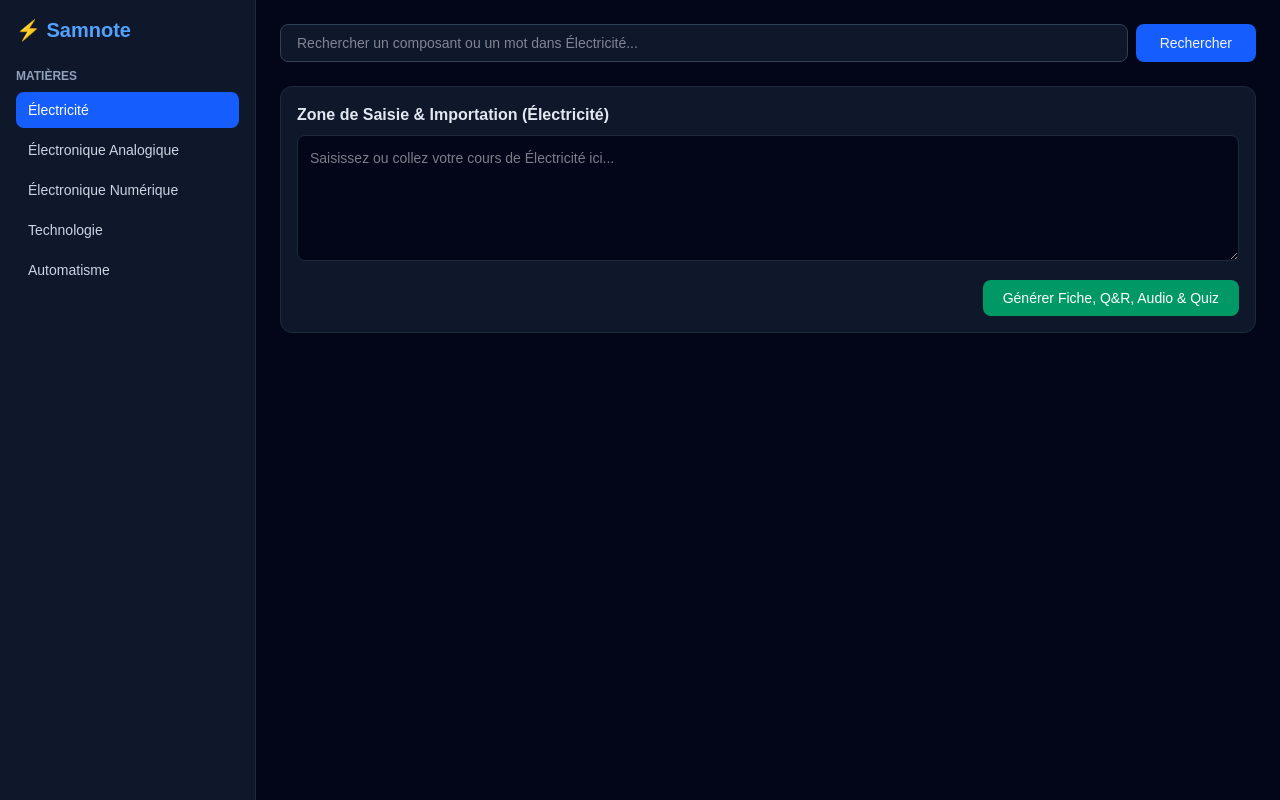
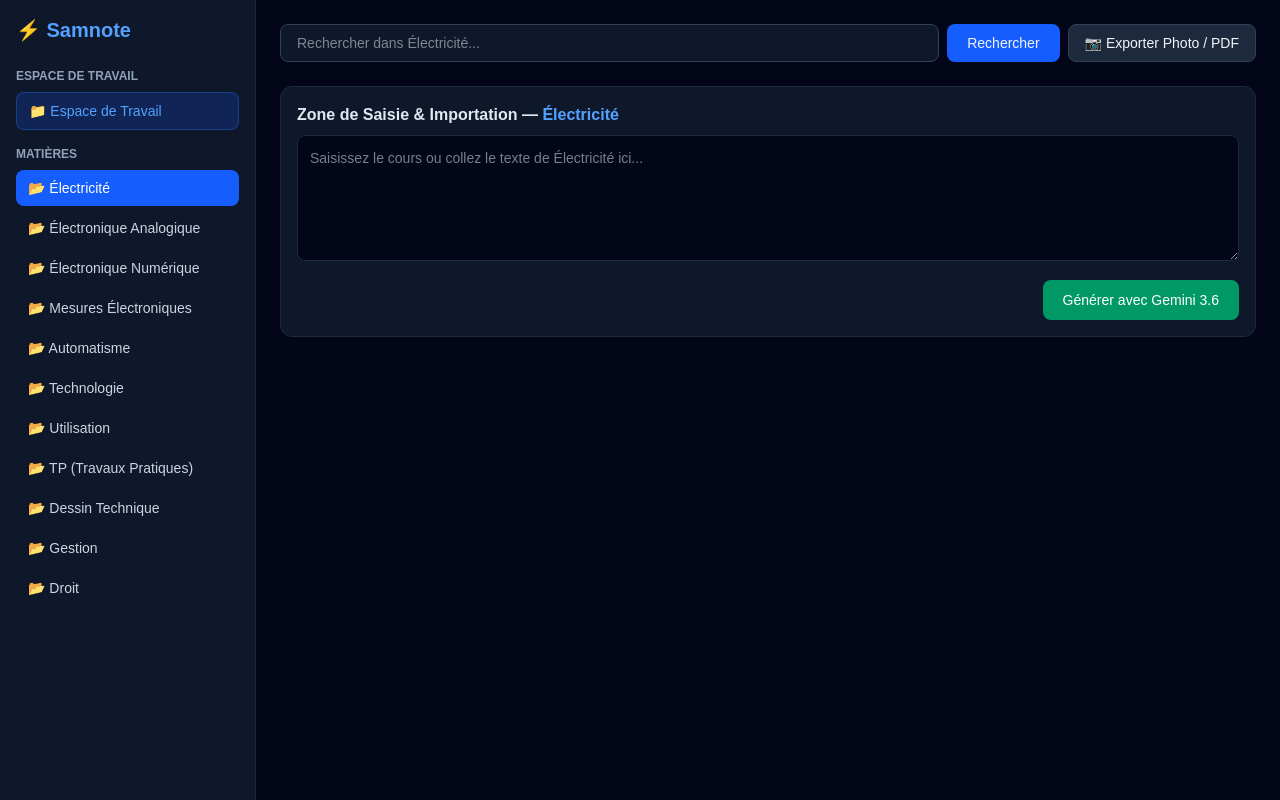
Before and after one commit to learderspressafrica-stack/studyquiz-ai, a Next.js app: page / in a window 1280 px wide. Built offline with nearby package versions, Linux system fonts and the light colour scheme.

Commit message:
Fix: Restauration des matieres, support Gemini 3.6, boutton export PDF/Photo et Q&R

```diff
--- a/app/page.tsx
+++ b/app/page.tsx
@@ -1,6 +1,6 @@
 'use client';
 
-import React, { useState, useEffect } from 'react';
+import React, { useState } from 'react';
 
 interface QuizItem {
   question: string;
@@ -27,14 +27,29 @@ interface SearchResult {
   imageUrl: string;
 }
 
-export default function WorkspacePage() {
+export default function SamnoteWorkspace() {
+  // Liste complète de toutes vos matières
+  const subjectsList = [
+    'Électricité',
+    'Électronique Analogique',
+    'Électronique Numérique',
+    'Mesures Électroniques',
+    'Automatisme',
+    'Technologie',
+    'Utilisation',
+    'TP (Travaux Pratiques)',
+    'Dessin Technique',
+    'Gestion',
+    'Droit'
+  ];
+
   const [currentSubject, setCurrentSubject] = useState<string>('Électricité');
   const [inputText, setInputText] = useState<string>('');
   const [loading, setLoading] = useState<boolean>(false);
   const [searchLoading, setSearchLoading] = useState<boolean>(false);
   const [searchQuery, setSearchQuery] = useState<string>('');
 
-  // Données par matière (empêche le blocage/mélange entre matières)
+  // Stockage indépendant des cours générés par matière
   const [subjectData, setSubjectData] = useState<Record<string, {
     summary?: string;
     qa?: QAItem[];
@@ -42,16 +57,15 @@ export default function WorkspacePage() {
     quiz?: QuizItem[];
   }>>({});
 
-  // Résultat de la barre de recherche
   const [searchResult, setSearchResult] = useState<SearchResult | null>(null);
 
-  // 1. Vider la recherche et rafraîchir l'interface au changement de matière
+  // Changement de matière et remise à zéro de la recherche
   const handleSubjectChange = (subject: string) => {
     setCurrentSubject(subject);
-    setSearchResult(null); // Réinitialise la recherche lors du changement d'onglet
+    setSearchResult(null);
   };
 
-  // 2. Génération de Fiche, Quiz, Q&R et Audio
+  // Traitement du cours avec Gemini 3.6
   const handleGenerate = async () => {
     if (!inputText.trim()) return;
     setLoading(true);
@@ -76,16 +90,16 @@ export default function WorkspacePage() {
           }
         }));
       } else {
-        alert(data.error || "Une erreur est survenue.");
+        alert(data.error || "Erreur de génération avec Gemini 3.6.");
       }
     } catch (err) {
-      alert("Erreur de connexion au serveur.");
+      alert("Erreur de communication avec le serveur.");
     } finally {
       setLoading(false);
     }
   };
 
-  // 3. Recherche de concept (avec Définition, Fonctionnement, Caractéristiques et Image)
+  // Recherche explicative
   const handleSearch = async () => {
     if (!searchQuery.trim()) return;
     setSearchLoading(true);
@@ -98,11 +112,10 @@ export default function WorkspacePage() {
       });
 
       const data = await res.json();
-
       if (res.ok) {
         setSearchResult(data);
       } else {
-        alert(data.error || "Impossible d'effectuer la recherche.");
+        alert(data.error || "Impossible d'exécuter la recherche.");
       }
     } catch (err) {
       alert("Erreur lors de la recherche.");
@@ -111,19 +124,30 @@ export default function WorkspacePage() {
     }
   };
 
+  // Fonction d'exportation PDF / Impression
+  const handleExportPDF = () => {
+    window.print();
+  };
+
   const currentData = subjectData[currentSubject] || {};
 
   return (
     <div className="flex flex-col md:flex-row min-h-screen bg-slate-950 text-slate-100 font-sans">
 
-      {/* BARRE LATÉRALE - Matières (Responsive Mobile / PC) */}
-      <aside className="w-full md:w-64 bg-slate-900 border-r border-slate-800 p-4">
+      {/* BARRE LATÉRALE : MATIÈRES */}
+      <aside className="w-full md:w-64 bg-slate-900 border-r border-slate-800 p-4 flex-shrink-0">
         <h1 className="text-xl font-bold text-blue-400 mb-6 flex items-center gap-2">
           ⚡ Samnote
         </h1>
+
+        <p className="text-xs text-slate-400 uppercase font-semibold mb-2">Espace de travail</p>
+        <button className="w-full text-left px-3 py-2 bg-blue-600/20 text-blue-400 rounded-lg text-sm mb-4 font-medium border border-blue-500/30">
+          📁 Espace de Travail
+        </button>
+
         <p className="text-xs text-slate-400 uppercase font-semibold mb-2">Matières</p>
-        <div className="flex md:flex-col overflow-x-auto md:overflow-visible gap-1 pb-2 md:pb-0">
-          {['Électricité', 'Électronique Analogique', 'Électronique Numérique', 'Technologie', 'Automatisme'].map((sub) => (
+        <div className="flex md:flex-col overflow-x-auto md:overflow-visible gap-1 pb-2 md:pb-0 max-h-[60vh] md:max-h-none overflow-y-auto">
+          {subjectsList.map((sub) => (
             <button
               key={sub}
               onClick={() => handleSubjectChange(sub)}
@@ -133,20 +157,20 @@ export default function WorkspacePage() {
                   : 'text-slate-300 hover:bg-slate-800'
               }`}
             >
-              {sub}
+              📂 {sub}
             </button>
           ))}
         </div>
       </aside>
 
-      {/* CONTENU PRINCIPAL */}
+      {/* ZONE PRINCIPALE DE CONTENU */}
       <main className="flex-1 p-4 md:p-6 space-y-6 overflow-y-auto">
 
-        {/* BARRE DE RECHERCHE */}
+        {/* BARRE DE RECHERCHE ET BOUTONS EXPORT */}
         <div className="flex flex-col sm:flex-row gap-2">
           <input
             type="text"
-            placeholder={`Rechercher un composant ou un mot dans ${currentSubject}...`}
+            placeholder={`Rechercher dans ${currentSubject}...`}
             value={searchQuery}
             onChange={(e) => setSearchQuery(e.target.value)}
             className="flex-1 bg-slate-900 border border-slate-700 rounded-lg px-4 py-2 text-sm focus:outline-none focus:border-blue-500"
@@ -154,22 +178,28 @@ export default function WorkspacePage() {
           <button
             onClick={handleSearch}
             disabled={searchLoading}
-            className="bg-blue-600 hover:bg-blue-500 px-6 py-2 rounded-lg text-sm font-medium transition-colors"
+            className="bg-blue-600 hover:bg-blue-500 px-5 py-2 rounded-lg text-sm font-medium transition-colors"
           >
             {searchLoading ? 'Recherche...' : 'Rechercher'}
           </button>
+          <button
+            onClick={handleExportPDF}
+            className="bg-slate-800 hover:bg-slate-700 border border-slate-700 px-4 py-2 rounded-lg text-sm font-medium flex items-center justify-center gap-2 transition-colors"
+          >
+            📷 Exporter Photo / PDF
+          </button>
         </div>
 
-        {/* AFFICHAGE DES RÉSULTATS DE RECHERCHE */}
+        {/* FICHE DE RECHERCHE AVEC IMAGE */}
         {searchResult && (
-          <section className="bg-slate-900 border border-blue-500/30 rounded-xl p-5 relative">
+          <section className="bg-slate-900 border border-blue-500/40 rounded-xl p-5 relative">
             <button
               onClick={() => setSearchResult(null)}
               className="absolute top-3 right-3 text-slate-400 hover:text-white"
             >
               ✕
             </button>
-            <h2 className="text-xl font-bold text-blue-400 mb-2">💡 Fiche : {searchResult.term}</h2>
+            <h2 className="text-xl font-bold text-blue-400 mb-2">💡 Résultat : {searchResult.term}</h2>
 
             <div className="grid grid-cols-1 md:grid-cols-2 gap-6 mt-4">
               <div className="space-y-3">
@@ -193,10 +223,9 @@ export default function WorkspacePage() {
                 )}
               </div>
 
-              {/* DESSIN TECHNIQUE REALISTE */}
               {searchResult.imageUrl && (
                 <div className="flex flex-col items-center">
-                  <span className="text-xs text-slate-400 mb-1">Schéma technique & Dessin</span>
+                  <span className="text-xs text-slate-400 mb-1">Schéma / Dessin Technique</span>
                   <img
                     src={searchResult.imageUrl}
                     alt={searchResult.term}
@@ -208,44 +237,44 @@ export default function WorkspacePage() {
           </section>
         )}
 
-        {/* ZONE DE SAISIE ET GÉNÉRATION DE COURS */}
+        {/* SAISIE DU COURS DE LA MATIÈRE ACTUELLE */}
         <section className="bg-slate-900 border border-slate-800 rounded-xl p-4">
           <h2 className="text-md font-semibold text-slate-200 mb-2">
-            Zone de Saisie & Importation ({currentSubject})
+            Zone de Saisie & Importation — <span className="text-blue-400">{currentSubject}</span>
           </h2>
           <textarea
             rows={5}
             value={inputText}
             onChange={(e) => setInputText(e.target.value)}
-            placeholder={`Saisissez ou collez votre cours de ${currentSubject} ici...`}
+            placeholder={`Saisissez le cours ou collez le texte de ${currentSubject} ici...`}
             className="w-full bg-slate-950 border border-slate-800 rounded-lg p-3 text-sm focus:outline-none focus:border-blue-500"
           />
           <div className="flex justify-end mt-3">
             <button
               onClick={handleGenerate}
               disabled={loading}
-              className="bg-emerald-600 hover:bg-emerald-500 text-white px-5 py-2 rounded-lg text-sm font-medium transition-colors"
+              className="bg-emerald-600 hover:bg-emerald-500 text-white px-5 py-2.5 rounded-lg text-sm font-medium transition-colors"
             >
-              {loading ? 'Analyse par Gemini 3.6...' : 'Générer Fiche, Q&R, Audio & Quiz'}
+              {loading ? 'Analyse Gemini 3.6 en cours...' : 'Générer avec Gemini 3.6'}
             </button>
           </div>
         </section>
 
-        {/* AFFICHAGE DU RÉSUMÉ / EXPLICATION SIMPLIFIÉE */}
+        {/* EXPLICATION & RÉSUMÉ SIMPLIFIÉ */}
         {currentData.summary && (
           <section className="bg-slate-900 border border-slate-800 rounded-xl p-5">
-            <h2 className="text-lg font-bold text-emerald-400 mb-2">📘 Explication & Résumé Simplifié</h2>
+            <h2 className="text-lg font-bold text-emerald-400 mb-2">📘 Résumé & Explication ({currentSubject})</h2>
             <p className="text-sm text-slate-200 leading-relaxed whitespace-pre-line">
               {currentData.summary}
             </p>
           </section>
         )}
 
-        {/* AFFICHAGE DES QUESTIONS / RÉPONSES (Q&A) */}
+        {/* QUESTIONS - RÉPONSES (Q&A) */}
         {currentData.qa && currentData.qa.length > 0 && (
           <section className="bg-slate-900 border border-slate-800 rounded-xl p-5">
-            <h2 className="text-lg font-bold text-purple-400 mb-4">❓ Questions - Réponses Pédagogiques</h2>
-            <div className="space-y-4">
+            <h2 className="text-lg font-bold text-purple-400 mb-4">❓ Questions & Réponses ({currentSubject})</h2>
+            <div className="space-y-3">
               {currentData.qa.map((item, idx) => (
                 <div key={idx} className="bg-slate-950 p-4 rounded-lg border border-slate-800">
                   <p className="text-sm font-semibold text-purple-300">Q: {item.question}</p>
@@ -256,10 +285,10 @@ export default function WorkspacePage() {
           </section>
         )}
 
-        {/* SCHÉMAS TECHNIQUES ASSOCIÉS AU COURS */}
+        {/* DESSINS TECHNIQUES & SCHÉMAS */}
         {currentData.illustrations && currentData.illustrations.length > 0 && (
           <section className="bg-slate-900 border border-slate-800 rounded-xl p-5">
-            <h2 className="text-lg font-bold text-amber-400 mb-4">🎨 Dessins Techniques & Composants</h2>
+            <h2 className="text-lg font-bold text-amber-400 mb-4">🎨 Dessins Techniques ({currentSubject})</h2>
             <div className="grid grid-cols-1 sm:grid-cols-2 gap-4">
               {currentData.illustrations.map((item, idx) => (
                 <div key={idx} className="bg-slate-950 p-3 rounded-lg border border-slate-800">
@@ -276,10 +305,10 @@ export default function WorkspacePage() {
           </section>
         )}
 
-        {/* AFFICHAGE DU QUIZ */}
+        {/* QUIZ D'ÉVALUATION */}
         {currentData.quiz && currentData.quiz.length > 0 && (
           <section className="bg-slate-900 border border-slate-800 rounded-xl p-5">
-            <h2 className="text-lg font-bold text-blue-400 mb-4">📝 Quiz d'évaluation</h2>
+            <h2 className="text-lg font-bold text-blue-400 mb-4">📝 Quiz ({currentSubject})</h2>
             <div className="space-y-4">
               {currentData.quiz.map((q, idx) => (
                 <div key={idx} className="bg-slate-950 p-4 rounded-lg border border-slate-800">
```
Also changed, not shown: app/api/generate-quiz/route.ts (+15 -15 lines).
